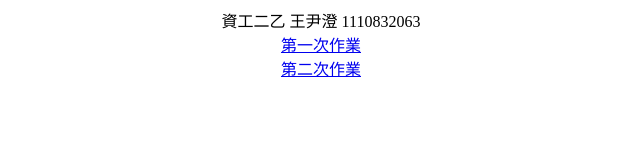
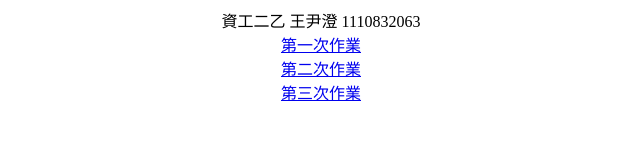
Before and after one commit to halloblackman/adam, a plain HTML site: page index.html in a window 1280 px wide. Shown: the whole page, without its empty margins (319-959 px from the left). Drawn offline with Linux system fonts and the light colour scheme.

Commit message:
Update index.html

```diff
--- a/index.html
+++ b/index.html
@@ -7,4 +7,5 @@
 <body>
 	<center><a href="https://halloblackman.github.io/666666/">第一次作業</a></center>
 	<center><a href="https://halloblackman.github.io/7777777/">第二次作業</a></center>
+	<center><a href="https://halloblackman.github.io/88888888/">第三次作業</a></center>
 </body>
```
